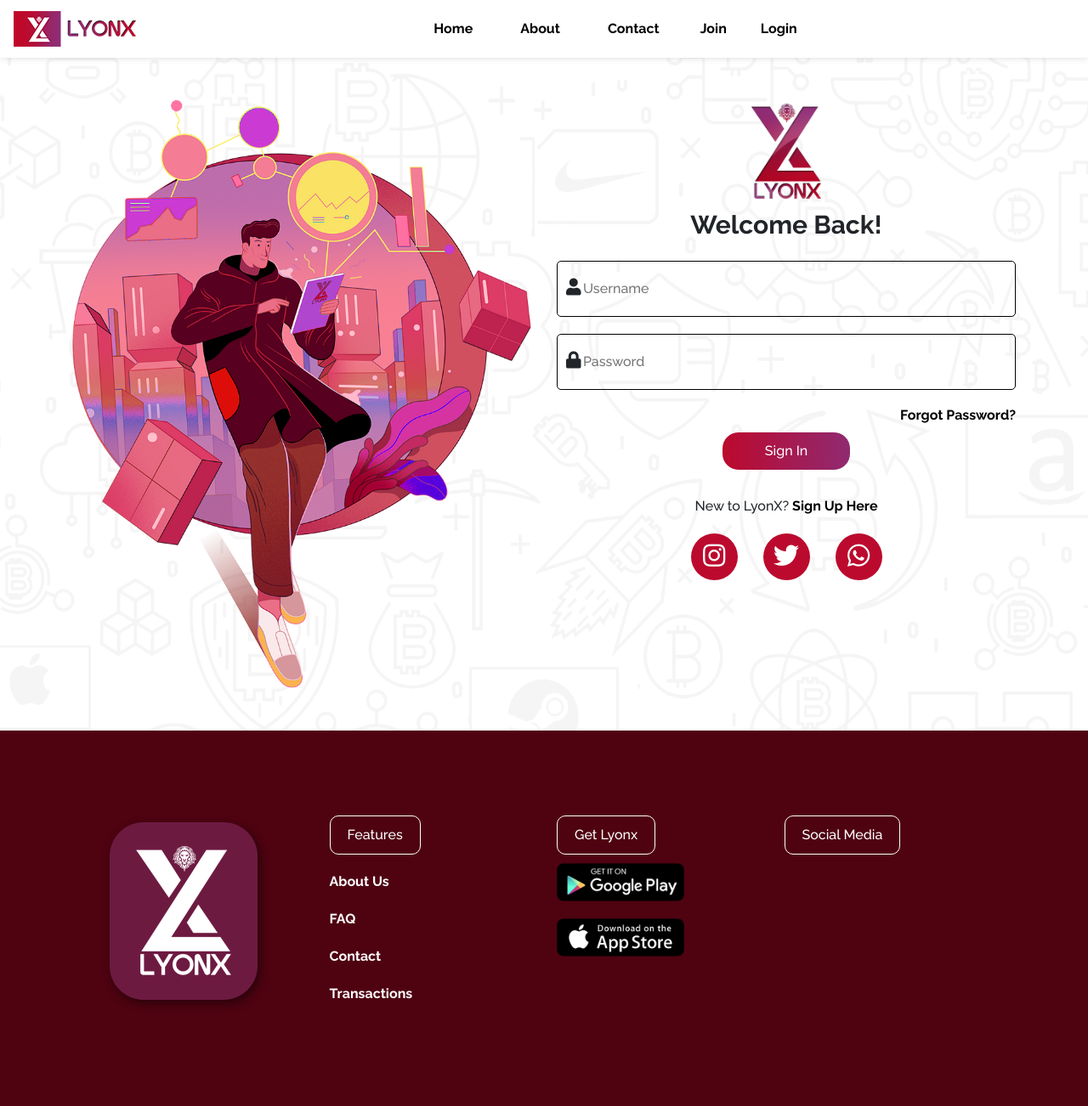
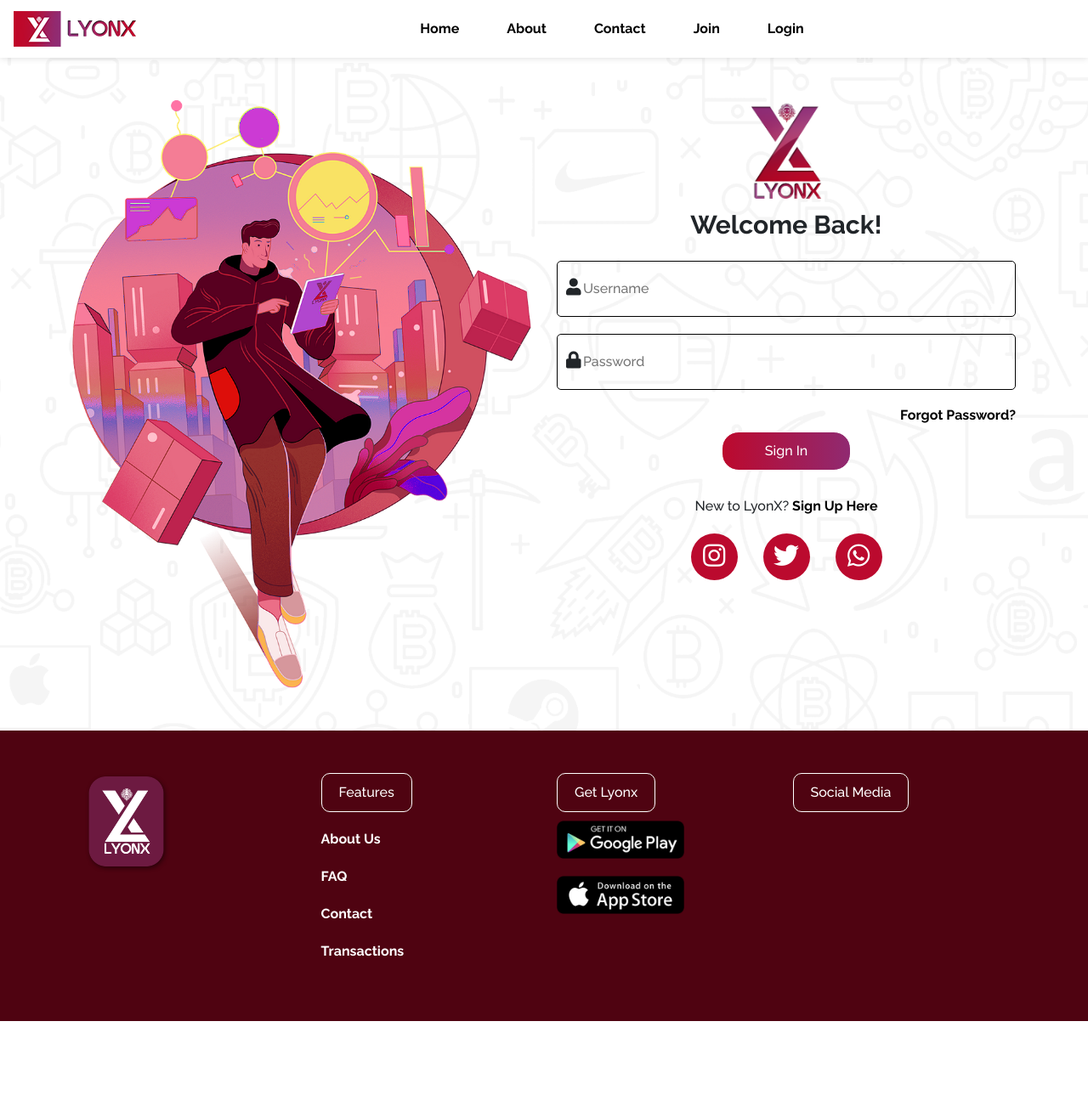
Before and after one commit to theuglygram/lyonxchange, a PHP site: page /login.php in a window 1280 px wide. Shown: the whole page at 85% size. After the commit the page ends 1202 px from the top, so only its background shows below. Run offline with PHP 8.4, Linux system fonts and the light colour scheme.

Commit message:
updated login,regitration

```diff
--- a/assets/landing/css/style.css
+++ b/assets/landing/css/style.css
@@ -243,8 +243,8 @@
 
 .icon {
   margin: 50px 0;
-  height: 130px;
-  width: 130px;
+  height: 50px;
+  width: 50px;
   background: #661d47;
   border-radius: 50%;
   text-align: center;
@@ -252,7 +252,9 @@
   justify-content: center;
   display: flex;
 }
-
+.icon img {
+  width: 30px;
+}
 @media only screen and (max-width: 750px) {
   /* .wrapper_holder3 {
     padding: unset;
@@ -269,7 +271,7 @@
 }
 
 .footerHolder {
-  padding: 100px 50px;
+  padding: 50px 30px;
 }
 .store img {
   width: 150px;
@@ -288,6 +290,7 @@
 }
 .footerlogo img {
   transition: 0.5s ease;
+  width: 100px;
 }
 .footerlogo img:hover {
   transform: scale(0.9);
--- a/includes/header.php
+++ b/includes/header.php
@@ -18,10 +18,10 @@
                     <a class="nav-link" href="contact.php">Contact</a>
                 </li>
                 <li class="nav-item join">
-                    <a class="" href="register.php">Join</a>
+                    <a class="nav-link" href="register.php">Join</a>
                 </li>
                 <li class="nav-item login">
-                    <a class="" href="login.php">Login</a>
+                    <a class="nav-link" href="login.php">Login</a>
                 </li>
             </ul>
         </div>
--- a/login.php
+++ b/login.php
@@ -30,7 +30,7 @@
     <div class="login_container_wrapper">
         <div class="container">
             <div class="row">
-                <div class="col-md-6">
+                <div class="col-md-6 d-none d-md-block">
                     <div class="img">
                         <img src="assets/landing/images/login.png" alt="" />
                     </div>
--- a/register.php
+++ b/register.php
@@ -30,7 +30,7 @@
     <div class="login_container_wrapper">
         <div class="container">
             <div class="row">
-                <div class="col-md-6">
+                <div class="col-md-6 d-none d-md-block">
                     <div class="img2">
                         <img src="assets/landing/images/Savings.png" alt="" />
                     </div>
```
